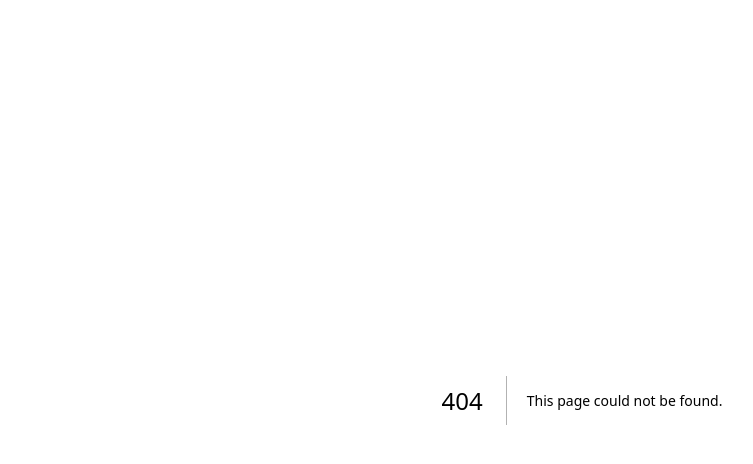
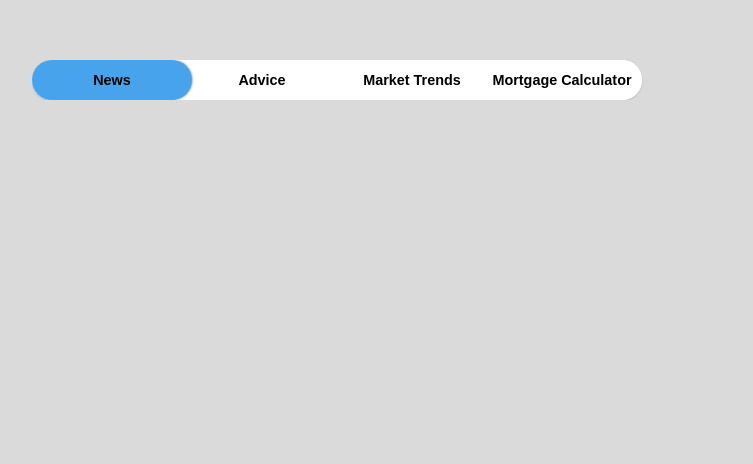
Before and after one commit to nsnow099/real-estate-app, a Next.js app in the folder real-estate-app/: page /analysisTools in a window 1280 px wide. Before the commit this address had no page. Shown: the top 464 px of the page, without its empty margins (58-811 px from the left). Built offline with nearby package versions, Linux system fonts and the light colour scheme.

Commit message:
added tools page with buttons

```diff
--- a/real-estate-app/components/listingPageControls.tsx
+++ b/real-estate-app/components/listingPageControls.tsx
@@ -2,11 +2,9 @@ import { faFilter } from '@fortawesome/free-solid-svg-icons/faFilter';
 import { faMagnifyingGlass } from '@fortawesome/free-solid-svg-icons/faMagnifyingGlass';
 import { FontAwesomeIcon } from '@fortawesome/react-fontawesome';
 import "@/styles/listingSearchPage.css";
-import { useState } from 'react';
 import React from 'react';
 
 const ListingPageControls = ({display, setDisplay, setFiltersActive}:any) => {
-
 
     return (
         <div className='controls'>
--- /dev/null
+++ b/real-estate-app/components/toolsPageControls.tsx
@@ -0,0 +1,23 @@
+import styles from "@/styles/ToolsPageControls.module.css";
+
+const ToolsPageControls = ({display, setDisplay}:any) => {
+
+    return (
+        <div className={styles.controls}>
+            <button className={display==='news' ? styles.leftButtonActive : styles.leftButtonInactive} onClick={() => setDisplay('news')}>
+                News
+            </button>
+            <button className={display==='advice' ? styles.middleButtonActive : styles.middleButtonInactive} onClick={() => setDisplay('advice')}>
+                Advice
+            </button>
+            <button className={display==='trends' ? styles.middleButtonActive : styles.middleButtonInactive} onClick={() => setDisplay('trends')}>
+                Market Trends
+            </button>
+            <button className={display==='calculator' ? styles.rightButtonActive : styles.rightButtonInactive} onClick={() => setDisplay('calculator')}>
+                Mortgage Calculator
+            </button>
+        </div>
+    )
+}
+
+export default ToolsPageControls;
--- /dev/null
+++ b/real-estate-app/pages/analysisTools.tsx
@@ -0,0 +1,37 @@
+import { useEffect, useState } from "react";
+import { useRouter } from "next/router";
+import pageStyles from "@/styles/AnalysisTools.module.css";
+import styles from "@/styles/Home.module.css";
+import ToolsPageControls from "@/components/toolsPageControls";
+
+const AnalysisTools = () => {
+    const router = useRouter();
+    const { view } = router.query;
+
+    const [display, setDisplay] = useState("news");
+
+    useEffect(() => {
+        if (view === "news") {
+            setDisplay("news");
+        } else if (view === "advice") {
+            setDisplay("advice");
+        } else if (view === "trends") {
+            setDisplay("trends");
+        } else if (view === "calculator") {
+            setDisplay("calculator");
+        }
+    }, [view]);
+
+    return (
+        <div>
+            <div style={{ height: '60px' }}>
+                {/* header component */}
+            </div>
+            <main className={styles.main}>
+                <ToolsPageControls display={display} setDisplay={setDisplay}></ToolsPageControls>
+            </main>
+        </div>
+    )
+}
+
+export default AnalysisTools;
--- a/real-estate-app/pages/listingSearchPage.tsx
+++ b/real-estate-app/pages/listingSearchPage.tsx
@@ -12,7 +12,7 @@ const ListingSearchPage = () => {
     const router = useRouter();
     const { view } = router.query;
 
-    const [display, setDisplay] = useState("map");
+    const [display, setDisplay] = useState("gallery");
     const [filtersActive, setFiltersActive] = useState(false);
 
     useEffect(() => {
@@ -41,7 +41,7 @@ const ListingSearchPage = () => {
                 </div>
 
                 {/* Map View */}
-                <div style={display === 'map' ? { display: 'block', width: '100px' } : { display: 'none', width: '100px' }}>
+                <div style={display === 'map' ? { display: 'block', width: '100px', marginTop:'30px' } : { display: 'none', width: '100px' }}>
                     <ListingsMap />
                 </div>
 
--- /dev/null
+++ b/real-estate-app/styles/ToolsPageControls.module.css
@@ -0,0 +1,78 @@
+.controls {
+    height: 40px;
+    width: fit-content;
+    background-color: white;
+    border-radius: 45px;
+    box-shadow: 0 1px 2px rgb(178, 187, 196);
+}
+
+.leftButtonActive {
+    height: 100%;
+    width: 160px;
+    border-radius: 45px;
+    border: none;
+    font-weight: 600;
+    font-size: 90%;
+    position: relative;
+    background-color: #47A4EC;
+    box-shadow: 1px 0px 2px rgb(178, 187, 196);
+}
+
+.middleButtonActive {
+    margin-left: -10px;
+    height: 100%;
+    width: 160px;
+    border-radius: 45px;
+    border: none;
+    font-weight: 600;
+    font-size: 90%;
+    position: relative;
+    background-color: #47A4EC;
+    box-shadow: 1px 0px 2px rgb(178, 187, 196);
+    box-shadow: -1px 0px 2px rgb(178, 187, 196);
+}
+
+.rightButtonActive {
+    margin-left: -10px;
+    height: 100%;
+    width: 160px;
+    border-radius: 45px;
+    border: none;
+    font-weight: 600;
+    font-size: 90%;
+    position: relative;
+    background-color: #47A4EC;
+    box-shadow: -1px 0px 2px rgb(178, 187, 196);
+}
+
+.leftButtonInactive {
+    height: 100%;
+    width: 160px;
+    border-radius: 45px;
+    border: none;
+    font-weight: 600;
+    font-size: 90%;
+    background-color: white;
+}
+
+.middleButtonInactive {
+    margin-left: -10px;
+    height: 100%;
+    width: 160px;
+    border-radius: 45px;
+    border: none;
+    font-weight: 600;
+    font-size: 90%;
+    background-color: white;
+}
+
+.rightButtonInactive {
+    margin-left: -10px;
+    height: 100%;
+    width: 160px;
+    border-radius: 45px;
+    border: none;
+    font-weight: 600;
+    font-size: 90%;
+    background-color: white;
+}
--- a/real-estate-app/styles/globals.css
+++ b/real-estate-app/styles/globals.css
@@ -44,4 +44,5 @@ main {
 
 button:hover {
   box-shadow: 0 2px 3px rgb(178, 187, 196);
+  position: relative;
 }
```
Also changed, not shown: real-estate-app/styles/AnalysisTools.module.css (added).
